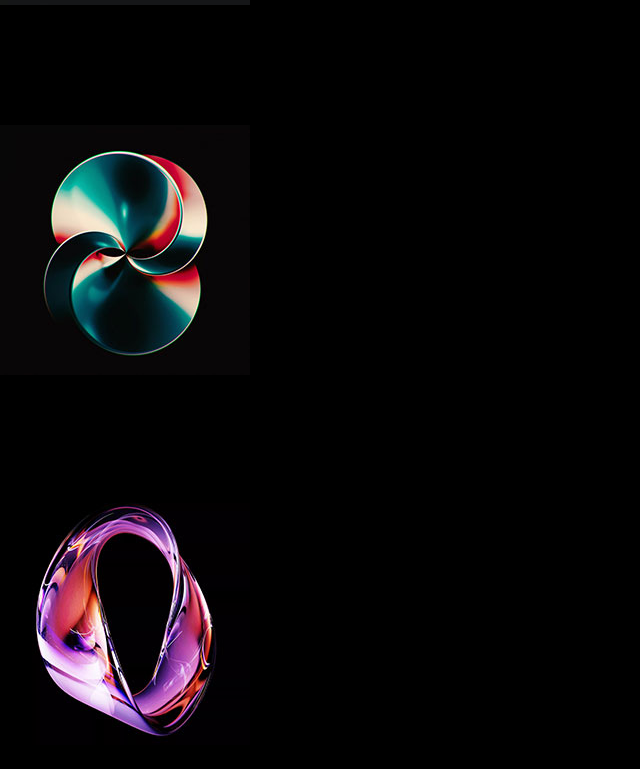
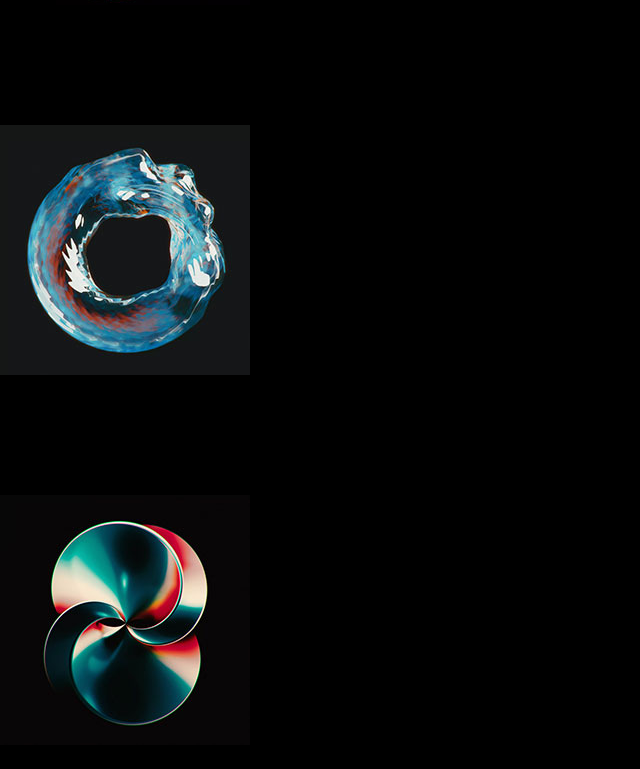
Before and after one commit to pk1427/Portfolio, a React (Vite) app: page / in a window 1280 px wide. Shown: the part 1311-2080 px from the top of the page, without its empty margins (0-640 px from the left). Built offline with nearby package versions, Linux system fonts and the light colour scheme.

Commit message:
added new experiance and project

```diff
--- a/src/App.jsx
+++ b/src/App.jsx
@@ -9,12 +9,11 @@ import Contact from "./componets/Contact";
 const App = () => {
   return (
     <div className="overflow-x-hidden text-stone-300 antialiased">
-      <div className="fixed inset-0 -z-10"></div>
-
-      {/* <div class="relative h-full w-full bg-black">
-        <div class="absolute bottom-0 left-0 right-0 top-0 bg-[linear-gradient(to_right,#4f4f4f2e_1px,transparent_1px),linear-gradient(to_bottom,#8080800a_1px,transparent_1px)] bg-[size:14px_24px]"></div>
-        <div class="absolute left-0 right-0 top-[-10%] h-[1000px] w-[1000px] rounded-full bg-[radial-gradient(circle_400px_at_50%_300px,#fbfbfb36,#000)]"></div>
-      </div> */}
+      <div className="fixed inset-0 -z-10">
+        <div className="absolute inset-0 bg-black"></div>
+        <div className="absolute inset-0 bg-[radial-gradient(ellipse_at_top,_var(--tw-gradient-stops))] from-purple-900/20 via-black to-black"></div>
+        <div className="absolute bottom-0 left-0 right-0 top-0 bg-[linear-gradient(to_right,#4f4f4f2e_1px,transparent_1px),linear-gradient(to_bottom,#8080800a_1px,transparent_1px)] bg-[size:14px_24px]"></div>
+      </div>
 
       <div className="container mx-auto px-8">
 
--- a/src/componets/Projects.jsx
+++ b/src/componets/Projects.jsx
@@ -32,7 +32,7 @@ const Projects = () => {
               className="mb-6 rounded"
             />
 
-            {/* Project Title and Description */}
+            {/* Project Title & Description */}
             <motion.div
               whileInView={{ opacity: 1, x: 0 }}
               initial={{ opacity: 0, x: 100 }}
@@ -57,7 +57,8 @@ const Projects = () => {
               ))}
             </div>
 
-            {/* GitHub Link */}
+            {/* Action Buttons */}
+            <div className="flex gap-4">
               {project.github && (
                 <a
                   href={project.github}
@@ -65,9 +66,21 @@ const Projects = () => {
                   rel="noopener noreferrer"
                   className="mt-4 rounded-full bg-purple-700 px-5 py-2 text-sm font-semibold text-white hover:bg-purple-900 transition-colors duration-300"
                 >
-                View on GitHub
+                  GitHub
                 </a>
               )}
+
+              {project.liveDemo && (
+                <a
+                  href={project.liveDemo}
+                  target="_blank"
+                  rel="noopener noreferrer"
+                  className="mt-4 rounded-full border border-purple-500 text-purple-300 px-5 py-2 text-sm font-semibold hover:bg-purple-900 hover:text-white transition-colors duration-300"
+                >
+                  Live Demo
+                </a>
+              )}
+            </div>
           </motion.div>
         ))}
       </div>
--- a/src/constants/index.jsx
+++ b/src/constants/index.jsx
@@ -1,77 +1,72 @@
 import project1 from "../assets/projects/project-1.webp";
 import project2 from "../assets/projects/project-2.webp";
 import project3 from "../assets/projects/project-3.webp";
+import project4 from "../assets/projects/project-4.webp"; // Add CryptoLottery image
 
-// export const HERO_CONTENT = `I’m a passionate Full Stack and Blockchain Developer with hands-on experience in smart contract development, DEX platforms, and cross-chain infrastructure. I specialize in building scalable, secure decentralized applications using Solidity, React, Node.js, and TypeScript. I've interned at Finsocial and Quadb Technologies, working on real-world blockchain systems using Chainlink, PostgreSQL, and EVM infra.`;
 export const HERO_CONTENT = (
   <>
-    I’m a passionate Full Stack and Blockchain Developer with hands-on
+    I'm a passionate Full Stack and Blockchain Developer with hands-on
     experience in smart contract development, DEX platforms, and cross-chain
     infrastructure. I specialize in building scalable, secure decentralized
     applications using Solidity, React, Node.js, and TypeScript. I've interned
     at{" "}
     <a
       href="https://finsocial.tech"
-      className="text-blue-400 underline"
+      className="text-purple-400 hover:text-purple-300 underline transition-colors"
       target="_blank"
       rel="noopener noreferrer"
     >
       Finsocial
-    </a>{" "}
-    and{" "}
+    </a>
+    {", "}
     <a
       href="https://quadbtech.com"
-      className="text-blue-400 underline"
+      className="text-purple-400 hover:text-purple-300 underline transition-colors"
       target="_blank"
       rel="noopener noreferrer"
     >
       Quadb Technologies
     </a>
-    , working on real-world blockchain systems using Chainlink, PostgreSQL, and
-    EVM infra.
+    {", and "}
+    <a
+      href="https://appavengers.com"
+      className="text-purple-400 hover:text-purple-300 underline transition-colors"
+      target="_blank"
+      rel="noopener noreferrer"
+    >
+      AppAvengers
+    </a>
+    , working on real-world blockchain systems using Chainlink, Solana,
+    PostgreSQL, and EVM infra.
   </>
 );
 
-// export const EXPERIENCES = [
-//   {
-//     year: "Feb 2025 – Jun 2025",
-//     role: "Blockchain Developer Intern",
-//     company: "Finsocial Digital Systems",
-//     description: `Built smart contracts for token swaps, SLTP, and futures trading on a DEX. Developed real-time PNL tracking with Chainlink price feeds and integrated PostgreSQL for trade data management.`,
-//     technologies: [
-//       "Solidity",
-//       "Hardhat",
-//       "Remix",
-//       "OpenZeppelin",
-//       "PostgreSQL",
-//       "Chainlink",
-//     ],
-//   },
-//   {
-//     year: "Feb 2025 – May 2025",
-//     role: "Blockchain Developer Intern",
-//     company: "Quadb Technologies",
-//     description: `Selected after completing in-house blockchain developer training. Adapted Sendai’s Solana infra to EVM-compatible architecture. Contributed to agent logic, RPC integration, and modular contract design.`,
-//     technologies: ["Solidity", "TypeScript", "Web3.js", "Git", "EVM"],
-//   },
-//   {
-//     year: "May 2024 - July 2024",
-//     role: "Software Developer Intern (Full Stack)",
-//     company: "BrandLane",
-//     description: `Launched Careers and Company pages, boosting user engagement. Converted UI designs into responsive web pages and maintained Hostinger deployment with 99.9% uptime.`,
-//     technologies: [
-//       "React.js",
-//       "SCSS",
-//       "CSS",
-//       "Node.js",
-//       "Express.js",
-//       "MongoDB",
-//       "Hostinger",
-//     ],
-//   },
-// ];
-
 export const EXPERIENCES = [
+  {
+    year: "Sep 2025 - Present",
+    role: "Blockchain Developer Intern",
+    company: (
+      <a
+        href="https://appavengers.com"
+        target="_blank"
+        rel="noopener noreferrer"
+        className="text-purple-400 hover:text-purple-300 underline transition-colors"
+      >
+        AppAvengers
+      </a>
+    ),
+    description: `Focusing on Ethereum smart contracts, Solana (Anchor framework), and decentralized application development. Contributing to innovative Web3 projects with hands-on blockchain development experience.`,
+    technologies: [
+      "Solidity",
+      "Rust",
+      "Anchor",
+      "TypeScript",
+      "React",
+      "Vite",
+      "Solana",
+    ],
+    current: true,
+  },
   {
     year: "Feb 2025 – Jun 2025",
     role: "Blockchain Developer Intern",
@@ -80,7 +75,7 @@ export const EXPERIENCES = [
         href="https://finsocial.tech"
         target="_blank"
         rel="noopener noreferrer"
-        className="text-blue-400 underline"
+        className="text-purple-400 hover:text-purple-300 underline transition-colors"
       >
         Finsocial Digital Systems
       </a>
@@ -103,12 +98,12 @@ export const EXPERIENCES = [
         href="https://quadbtech.com"
         target="_blank"
         rel="noopener noreferrer"
-        className="text-blue-400 underline"
+        className="text-purple-400 hover:text-purple-300 underline transition-colors"
       >
         Quadb Technologies
       </a>
     ),
-    description: `Selected after completing in-house blockchain developer training. Adapted Sendai’s Solana infra to EVM-compatible architecture. Contributed to agent logic, RPC integration, and modular contract design.`,
+    description: `Selected after completing in-house blockchain developer training. Adapted Sendai's Solana infra to EVM-compatible architecture. Contributed to agent logic, RPC integration, and modular contract design.`,
     technologies: ["Solidity", "TypeScript", "Web3.js", "Git", "EVM"],
   },
   {
@@ -116,11 +111,10 @@ export const EXPERIENCES = [
     role: "Software Developer Intern (Full Stack)",
     company: (
       <a
-        href="
-    https://brandlane.in/,"
+        href="https://brandlane.in"
         target="_blank"
         rel="noopener noreferrer"
-        className="text-blue-400 underline"
+        className="text-purple-400 hover:text-purple-300 underline transition-colors"
       >
         Brandlane
       </a>
@@ -140,6 +134,23 @@ export const EXPERIENCES = [
 
 export const PROJECTS = [
   {
+    title: "CryptoLottery",
+    image: project4,
+    description:
+      "Built a decentralized lottery platform on Solana blockchain with fair, transparent, and secure lottery mechanisms. Features include active lottery participation, past lottery tracking, and wallet integration for seamless transactions.",
+    technologies: [
+      "Solana",
+      "Rust",
+      "Anchor",
+      "React",
+      "TypeScript",
+      "Vite",
+      "Web3.js",
+    ],
+    github: "https://github.com/pk1427/cryptolottery",
+    liveDemo: "https://lottery-solana-wine.vercel.app/", // ✅ Added
+  },
+  {
     title: "IdentifyMe",
     image: project1,
     description:
@@ -154,10 +165,11 @@ export const PROJECTS = [
       "BitTorrent",
     ],
     github: "https://github.com/pk1427/identity-dapp",
+    liveDemo: "https://identity-dapp.vercel.app/", // ✅ Added
   },
   {
     title: "FantasyX",
-    image: project2, // Update this if you have a new image for FantasyX
+    image: project2,
     description:
       "Developing a Web3 fantasy sports betting platform with NFT player cards, skill-based gameplay, and token rewards. Integrated wallet authentication using Wagmi & RainbowKit, and stored metadata on IPFS.",
     technologies: [
@@ -170,8 +182,8 @@ export const PROJECTS = [
       "RainbowKit",
     ],
     github: "https://github.com/pk1427/FantasyX",
+    liveDemo: "https://fantasyx-frontend.vercel.app/", // ✅ Replace if different
   },
-
   {
     title: "Twitch Party Games",
     image: project3,
@@ -186,13 +198,17 @@ export const PROJECTS = [
       "Twitch API",
     ],
     github: "https://github.com/pk1427/twitch-party-games",
+    liveDemo: "https://twitch-party-games.vercel.app/", // ✅ Replace if different
   },
 ];
+
 
 export const CONTACT = {
   address: "Gandhinagar, Gujarat 382421",
   phoneNo: "+91-9657584288",
   email: "prasadkapure553@gmail.com",
-  linkedin: "linkedin.com/in/prasad-kapure-9b5560240",
-  github: "github.com/pk1427",
+  linkedin: "https://www.linkedin.com/in/prasad-kapure-9b5560240/",
+  github: "https://github.com/pk1427",
+  instagram: "https://instagram.com/prasad_kapure_",
+  twitter: "https://x.com/PrasadKapure5?t=eKzhZo9kopjcQPSe8EZHQg&s=08",
 };
```
Lines whose indentation alone changed are shown as unchanged.
